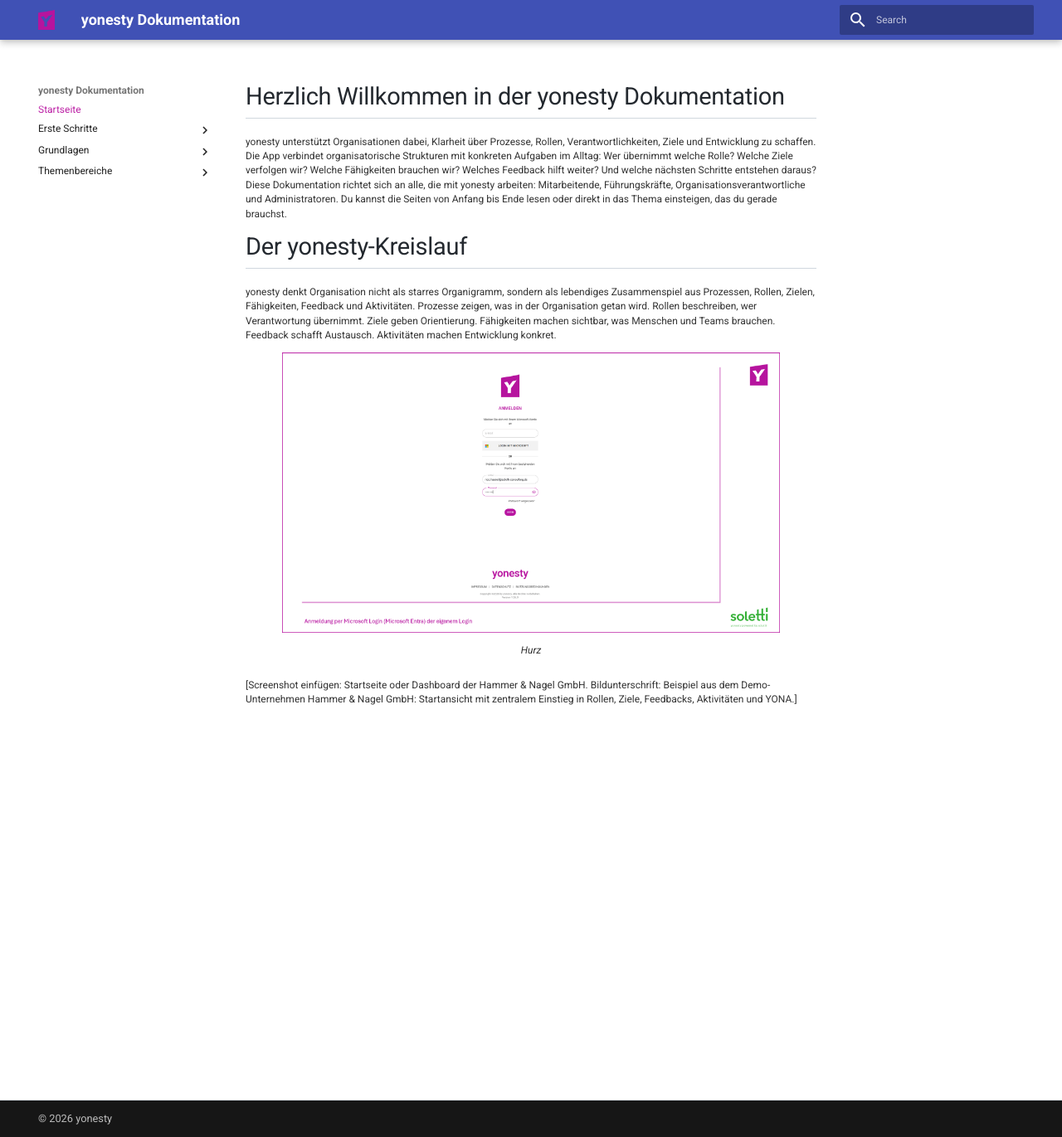
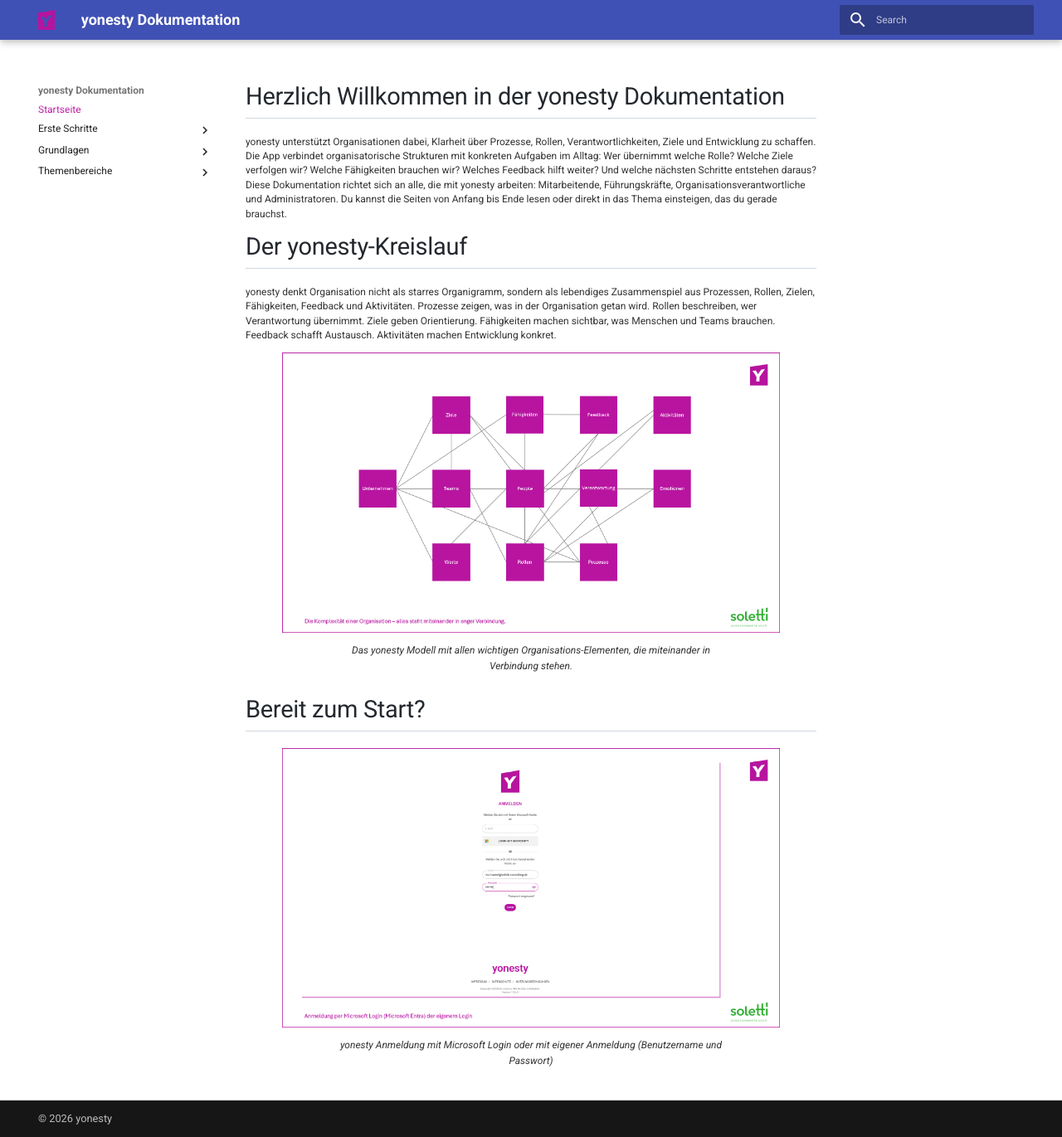
Before and after one commit to ricohaenelsoletti/yonesty, an MkDocs documentation site: the page built from docs/index.md, in a window 1280 px wide and 1371 px high. Shown: the whole window at 83% size. Built offline with MkDocs 1.6.1 and Material for MkDocs 9.7.7, drawn with Linux system fonts in a browser that asks for light colours.

Commit message:
Update index.md

```diff
--- a/docs/index.md
+++ b/docs/index.md
@@ -5,10 +5,11 @@
 # Der yonesty-Kreislauf
 yonesty denkt Organisation nicht als starres Organigramm, sondern als lebendiges Zusammenspiel aus Prozessen, Rollen, Zielen, Fähigkeiten, Feedback und Aktivitäten. Prozesse zeigen, was in der Organisation getan wird. Rollen beschreiben, wer Verantwortung übernimmt. Ziele geben Orientierung. Fähigkeiten machen sichtbar, was Menschen und Teams brauchen. Feedback schafft Austausch. Aktivitäten machen Entwicklung konkret.
 
-<figure markdown="span"> <img src="screenshots/yonesty-Anmeldung.png">
-<figcaption>Hurz</figcaption>
+<figure markdown="span"> <img src="screenshots/yonesty - Modell.png">
+<figcaption>Das yonesty Modell mit allen wichtigen Organisations-Elementen, die miteinander in Verbindung stehen.</figcaption>
 </figure>
 
-
-
-[Screenshot einfügen: Startseite oder Dashboard der Hammer & Nagel GmbH. Bildunterschrift: Beispiel aus dem Demo-Unternehmen Hammer & Nagel GmbH: Startansicht mit zentralem Einstieg in Rollen, Ziele, Feedbacks, Aktivitäten und YONA.]
+# Bereit zum Start?
+<figure markdown="span"> <img src="screenshots/yonesty-Anmeldung.png">
+<figcaption>yonesty Anmeldung mit Microsoft Login oder mit eigener Anmeldung (Benutzername und Passwort)</figcaption>
+</figure>
```
